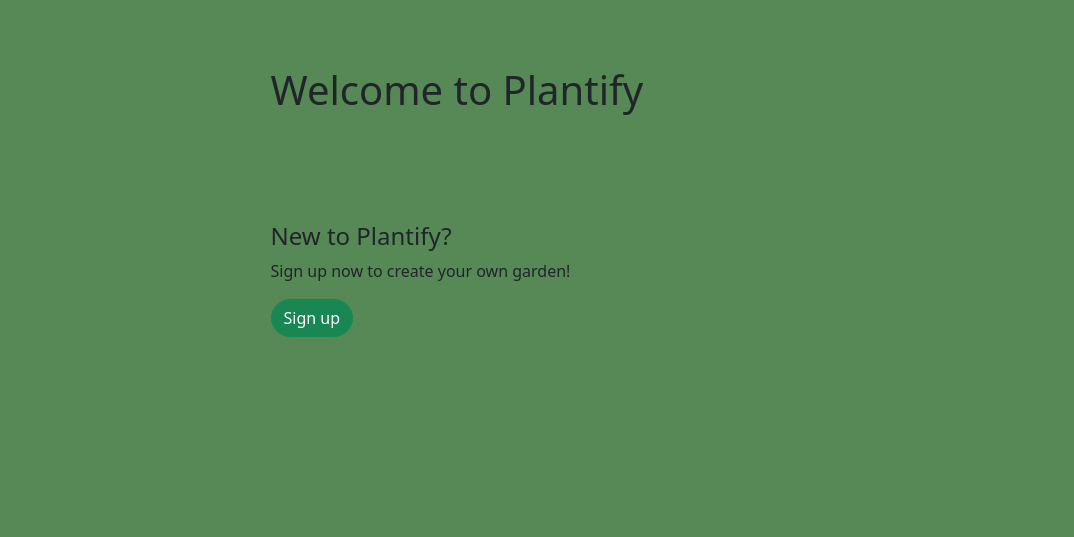
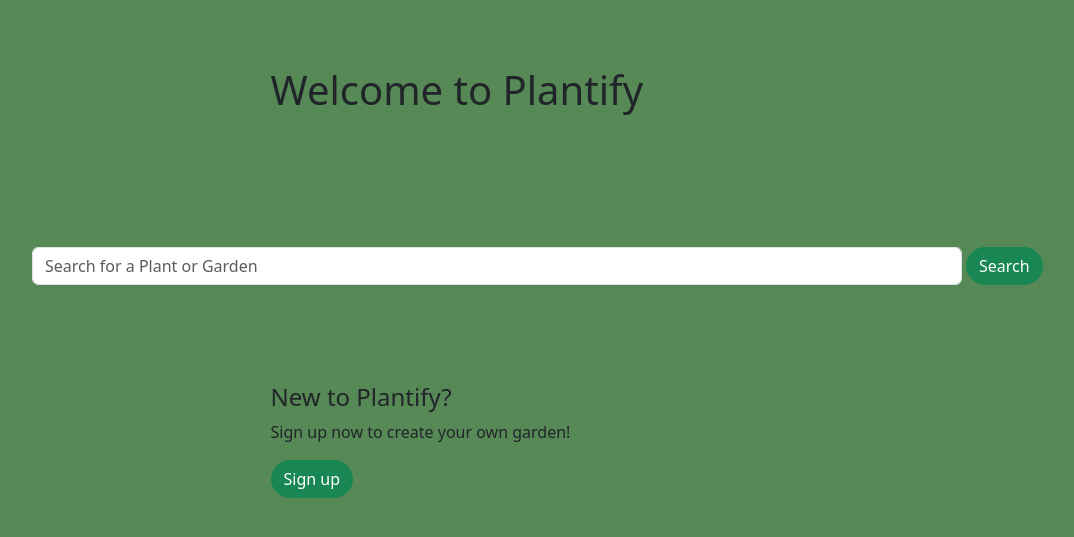
Before and after one commit to rkohler8/Unit_29_Capstone_1_Plantify_2.0, a Flask app: page / in a window 1280 px wide. Shown: the part 46-583 px from the top of the page, without its empty margins (144-1218 px from the left). Run offline with Flask 2, Linux system fonts and the light colour scheme; some libraries are stand-ins or nearby versions.

Commit message:
Some Polish and Clean Up

```diff
--- a/templates/home.html
+++ b/templates/home.html
@@ -22,7 +22,7 @@
         </form>
       </div>
       <div class="col-md-1">
-        <button class="btn btn-success">Search</button>
+        <button class="btn btn-success" style="margin-left: 5px;">Search</button>
       </div>
     </div>
   </div>
@@ -32,9 +32,28 @@
   </div>
 
 {% else %}
+<div class="row">
+    <div class="input-group mb-2 justify-content-end" style="margin-top: 125px;">
+      <div class="col-md-10">
+        <form method="POST" id="search-form">
+          {{ form.hidden_tag() }}
+
+          {% for field in form if field.widget.input_type != 'hidden' %}
+            {% for error in field.errors %}
+              <span class="text-danger">{{ error }}</span>
+            {% endfor %}
+            {{ field(placeholder=field.label.text, class="form-control") }}
+          {% endfor %}
+        </form>
+      </div>
+      <div class="col-md-1">
+        <button class="btn btn-success" style="margin-left: 5px;">Search</button>
+      </div>
+    </div>
+  </div>
   <div class="">
     {# <div class="col-md-7 col-lg-5"> #}
-    <div class="row justify-content-md-center" >
+    <div class="row justify-content-md-center" style="margin-top: -30px;">
       <div class="col-md-7 col-lg-5" style="margin-top: 100px;">
         <h4>New to Plantify?</h4>
         <p>Sign up now to create your own garden!</p>
@@ -53,8 +72,8 @@
   {% for garden in g.user.gardens %}
   <div class="col card border-light">
     <div class="card-body">
-      <div class="position-relative mb-3">
-        <img class="img-thumbnail" src="{{garden.image_url}}">
+      <div class="position-relative">
+        <img class="img-thumbnail" src="{{ garden.image_url }}">
         <a href="/gardens/{{ garden.id }}">{{ garden.name }}</a>
         <small><span class="text-muted">{{ garden.created_at.strftime('%d %B %Y') }}</span></small>
       </div>
```
Also changed, not shown: templates/gardens/index.html (+13 -5 lines).
